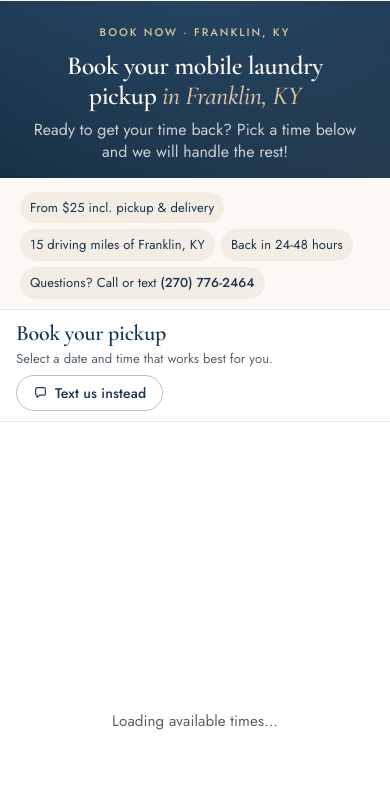
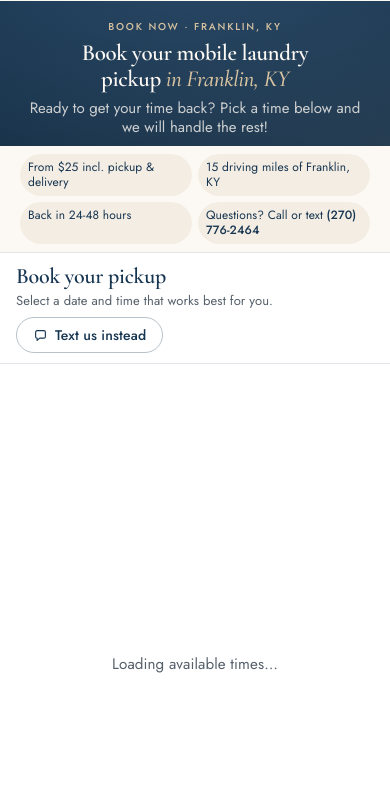
Before and after one commit to kmelvin99/kerrier-laundry-preview, a plain HTML site: page scheduling_page.html in a window 390 px wide. Shown: the part 51-844 px from the top of the page. Drawn offline with Linux system fonts and the light colour scheme; a script that the page names is missing.

Commit message:
Preview of kerrier-laundry f3bb213 (preview/booking-dates-first). Not the live site.

```diff
--- a/business.styles.css
+++ b/business.styles.css
@@ -1182,3 +1182,50 @@ html.menu-open .deals-tab { opacity: 0; visibility: hidden; }
 @media (max-width: 600px) {
     body.page-book .book-hero h1 { font-size: 1.625rem; }
 }
+
+
+/* ==========================================================
+   v20: Booking page, phones only. Compact the hero and the
+   info chips so the first bookable date row sits on the first
+   screen at 390x844 and 360x800. Chips use a 2-by-2 grid so
+   they no longer wrap to a third row at 360. Wording, prices,
+   and 24-48 hours turnaround are unchanged. Desktop and the
+   frosted header are unchanged.
+   ========================================================== */
+@media (max-width: 833px) {
+    body.page-book .book-hero {
+        padding: 10px 0 8px;
+    }
+    body.page-book .book-hero h1 {
+        font-size: 1.5rem;
+        line-height: 1.12;
+        margin: 4px auto 6px;
+    }
+    body.page-book .book-hero .lede {
+        font-size: .9375rem;
+        line-height: 1.3;
+    }
+    body.page-book .book-hero .eyebrow {
+        font-size: .625rem;
+    }
+    body.page-book #scheduling.section,
+    body.page-book #scheduling.section--after-band {
+        padding-top: 8px;
+        padding-bottom: 40px;
+    }
+    body.page-book .book-quick {
+        display: grid;
+        grid-template-columns: 1fr 1fr;
+        gap: 6px;
+        margin-bottom: 8px;
+    }
+    body.page-book .book-quick li {
+        font-size: .75rem;
+        line-height: 1.25;
+        padding: 6px 8px;
+        min-width: 0;
+    }
+}
+@media (max-width: 600px) {
+    body.page-book .book-hero h1 { font-size: 1.4375rem; }
+}
--- a/scheduling_page.html
+++ b/scheduling_page.html
@@ -23,8 +23,17 @@
     <link rel="preconnect" href="https://res.cloudinary.com">
     <link rel="preload" href="fonts/cormorant-garamond-latin.woff2" as="font" type="font/woff2" crossorigin>
     <link rel="preload" href="fonts/jost-latin.woff2" as="font" type="font/woff2" crossorigin>
-    <link rel="stylesheet" href="business.styles.css?v=19">
+    <link rel="stylesheet" href="business.styles.css?v=20">
     <script>document.documentElement.classList.add("js");</script>
+    <script>
+        if (!location.hash) {
+            if ("scrollRestoration" in history) history.scrollRestoration = "manual";
+            window.scrollTo(0, 0);
+            window.addEventListener("pageshow", function () {
+                if (!location.hash) window.scrollTo(0, 0);
+            });
+        }
+    </script>
 <!-- MailerLite Universal -->
 <script>
 (function(w,d,e,u,f,l,n){w[f]=w[f]||function(){(w[f].q=w[f].q||[]).push(arguments);},l=d.createElement(e),l.async=1,l.src=u,n=d.getElementsByTagName(e)[0],n.parentNode.insertBefore(l,n);})(window,document,'script','https://assets.mailerlite.com/js/universal.js','ml');
@@ -125,7 +134,7 @@ ml('account', '2742056');
                                 config: {"layout":"month_view","useSlotsViewOnSmallScreen":"true"},
                                 calLink: "kerrier-laundry-co-cq6rul/15min",
                             });
-                            Cal.ns["15min"]("ui", {"hideEventTypeDetails":false,"layout":"month_view"});
+                            Cal.ns["15min"]("ui", {"hideEventTypeDetails":true,"layout":"month_view"});
                         </script>
                         <!-- Cal inline embed code ends -->
                         </div>
@@ -190,7 +199,7 @@ ml('account', '2742056');
         </svg>
     </a>
 
-    <script src="site.js?v=19" defer></script>
+    <script src="site.js?v=20" defer></script>
 
 </body>
 </html>
--- a/site.js
+++ b/site.js
@@ -1,4 +1,4 @@
-/* Kerrier Laundry Co. - shared site behavior (all pages), v19 */
+/* Kerrier Laundry Co. - shared site behavior (all pages), v20 */
 
 // ── Analytics helper ─────────────────────────────────────────
 // Sends a GA4 event through gtag. Never throws, and does nothing if
```
Also changed, not shown: about.html (+2 -2 lines), faq.html (+2 -2 lines), index.html (+2 -2 lines), services.html (+2 -2 lines), 1 other file.
